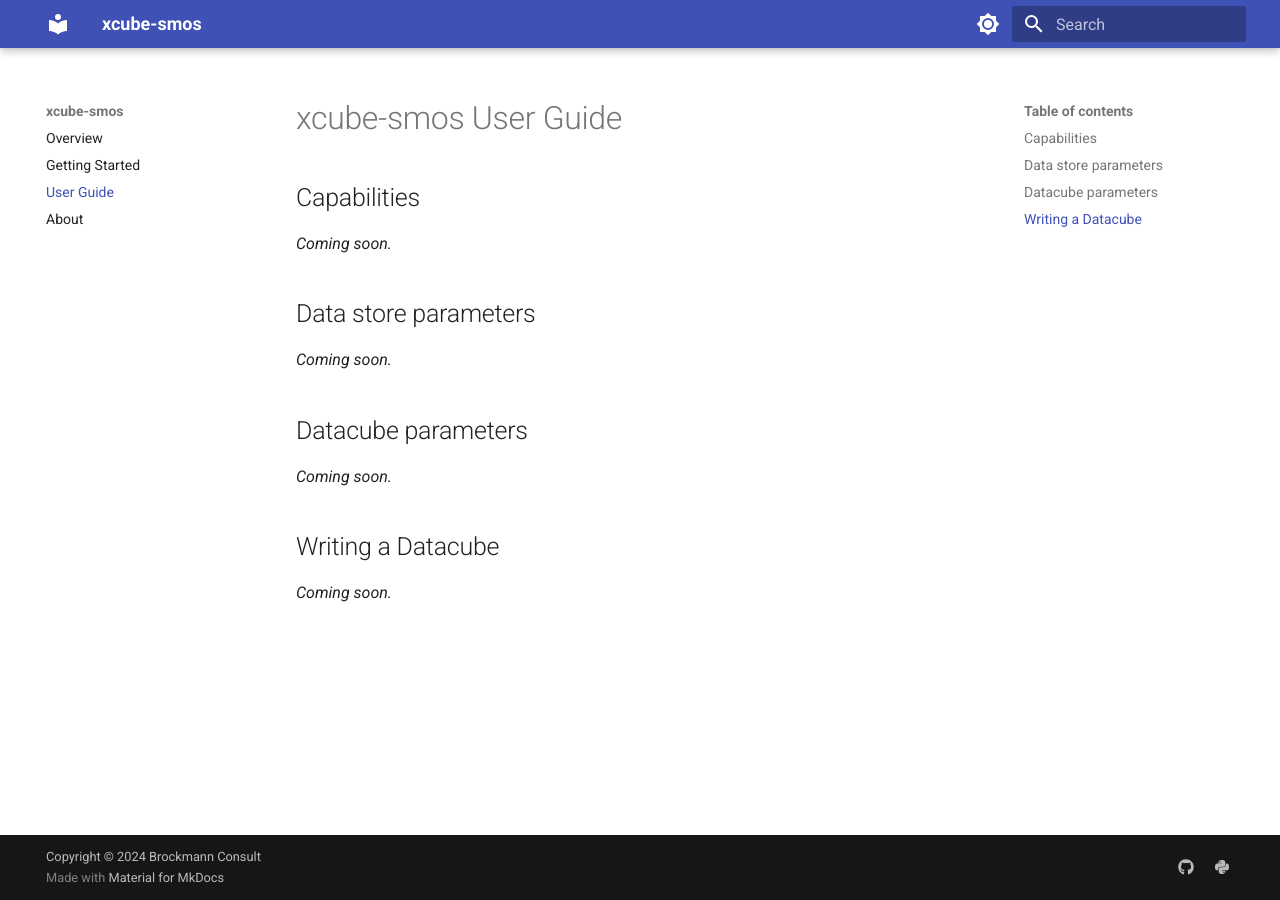
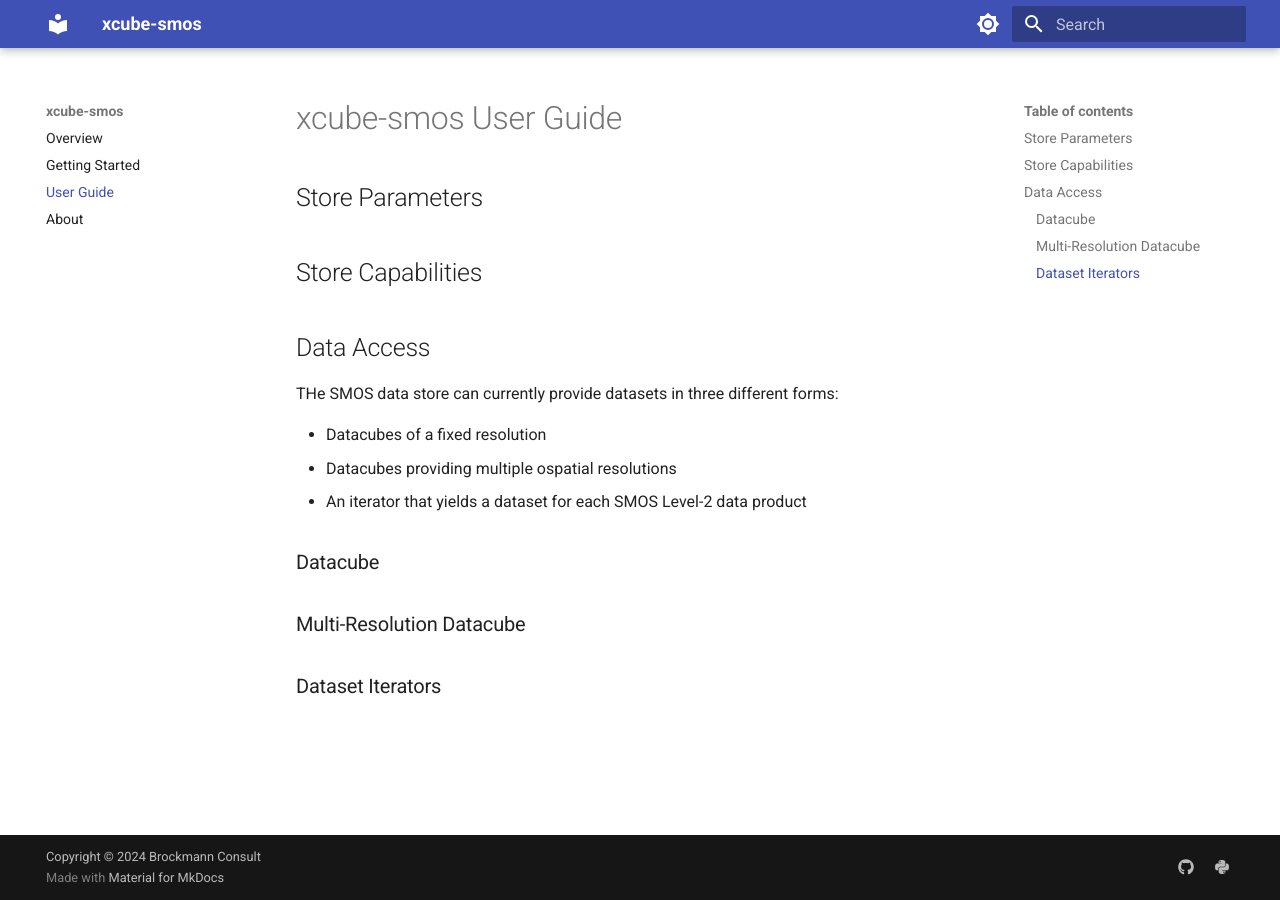
Before and after one commit to xcube-dev/xcube-smos, an MkDocs documentation site: the page built from docs/guide.md, in a window 1280 px wide. Built offline with MkDocs 1.6.1 and Material for MkDocs 9.7.7, drawn with Linux system fonts in a browser that asks for light colours.

Commit message:
new index

```diff
--- a/docs/guide.md
+++ b/docs/guide.md
@@ -1,17 +1,19 @@
 # xcube-smos User Guide
 
-## Capabilities
+## Store Parameters
 
-_Coming soon._
+## Store Capabilities
 
-## Data store parameters
+## Data Access
 
-_Coming soon._
+THe SMOS data store can currently provide datasets in three different forms:
 
-## Datacube parameters
+* Datacubes of a fixed resolution
+* Datacubes providing multiple ospatial resolutions
+* An iterator that yields a dataset for each SMOS Level-2 data product
 
-_Coming soon._
+### Datacube
 
-## Writing a Datacube
+### Multi-Resolution Datacube
 
-_Coming soon._
+### Dataset Iterators
```
